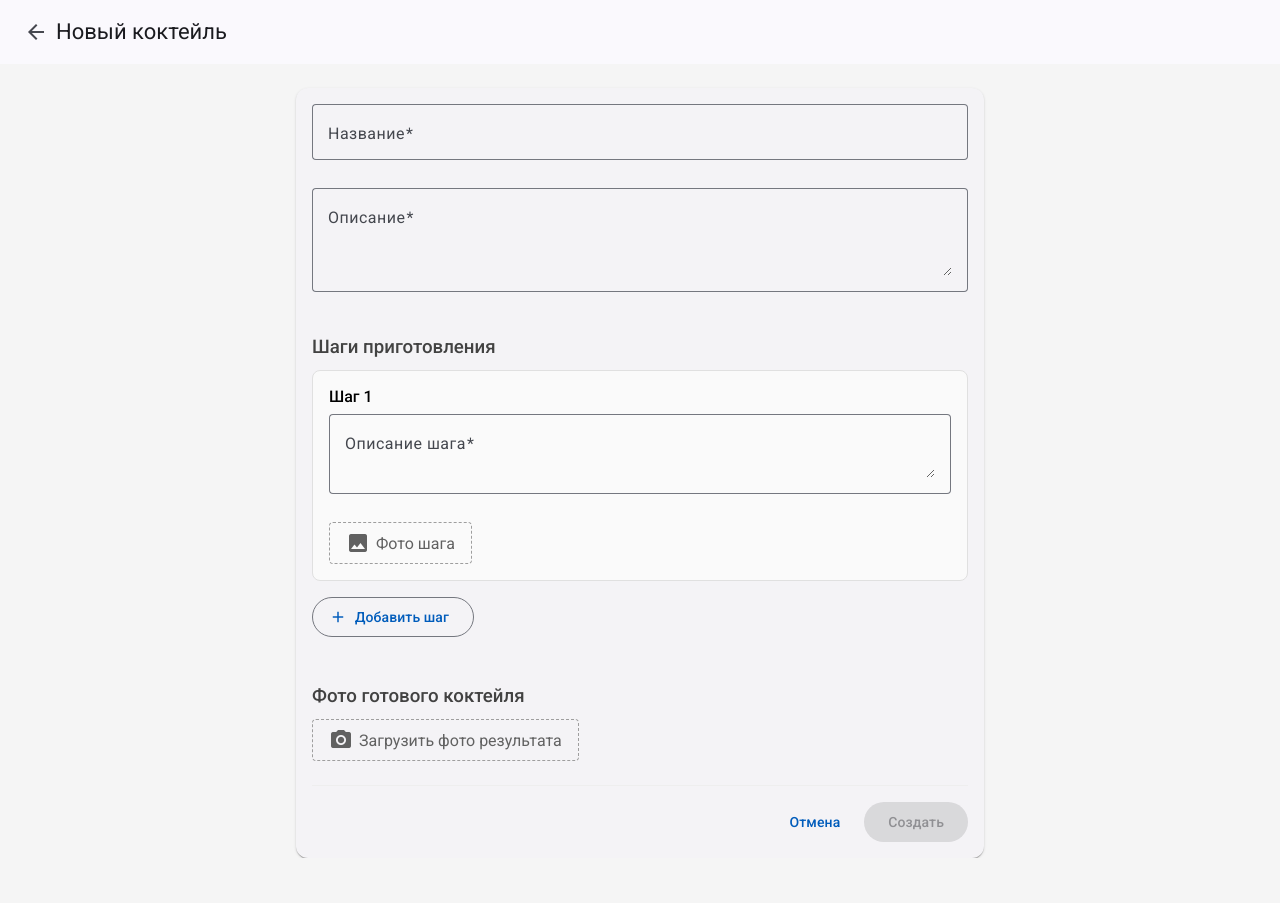
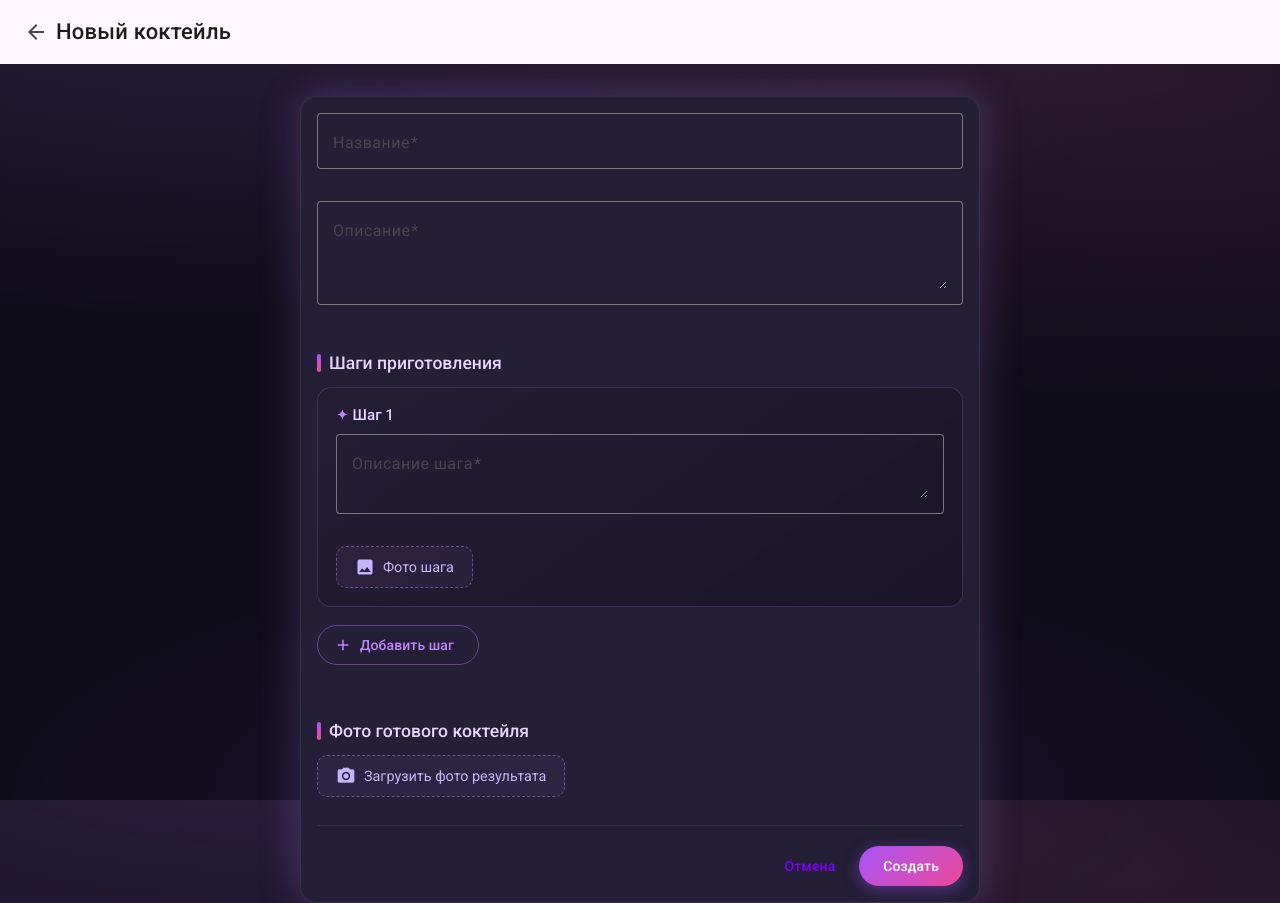
Before and after one commit to LilPipinder/BarMap, an Angular app: page /create in a window 1280 px wide. Before the commit the page ends 858 px from the top, so only its background shows below. Built offline with nearby package versions, Linux system fonts and the light colour scheme.

Commit message:
Изменил общую тему сайта
на темную с фиолетовыми элементами

```diff
--- a/src/app/components/cocktail-detail/cocktail-detail.scss
+++ b/src/app/components/cocktail-detail/cocktail-detail.scss
@@ -2,6 +2,12 @@
   position: sticky;
   top: 0;
   z-index: 100;
+  backdrop-filter: blur(12px);
+
+  span:not(.spacer) {
+    font-weight: 500;
+    letter-spacing: 0.01em;
+  }
 }
 
 .spacer {
@@ -10,51 +16,116 @@
 
 .container {
   max-width: 800px;
-  margin: 24px auto;
-  padding: 0 16px;
+  margin: 32px auto;
+  padding: 0 20px;
+  animation: fadeUp 0.5s ease-out;
+}
+
+@keyframes fadeUp {
+  from { opacity: 0; transform: translateY(16px); }
+  to   { opacity: 1; transform: translateY(0); }
 }
 
 .hero {
   width: 100%;
-  max-height: 360px;
+  max-height: 380px;
   object-fit: cover;
-  border-radius: 4px 4px 0 0;
+  border-radius: 16px 16px 0 0;
+  display: block;
 }
 
 .desc {
-  font-size: 16px;
-  line-height: 1.6;
-  color: #424242;
-  margin: 16px 0 24px;
+  font-size: 1.05rem;
+  line-height: 1.7;
+  color: #d8b4fe;
+  margin: 18px 0 28px;
 }
 
 h3 {
-  margin-bottom: 12px;
+  margin-bottom: 16px;
   font-weight: 500;
+  color: #e9d5ff;
+  font-size: 1.15rem;
+  display: flex;
+  align-items: center;
+  gap: 8px;
+
+  &::before {
+    content: '';
+    width: 4px;
+    height: 18px;
+    background: linear-gradient(180deg, #a855f7, #ec4899);
+    border-radius: 2px;
+  }
 }
 
 .steps {
-  padding-left: 20px;
+  padding-left: 0;
+  list-style: none;
+  counter-reset: step;
+
   li {
-    margin-bottom: 20px;
+    margin-bottom: 24px;
+    position: relative;
+    padding-left: 48px;
+    counter-increment: step;
+
+    &::before {
+      content: counter(step);
+      position: absolute;
+      left: 0;
+      top: 0;
+      width: 32px;
+      height: 32px;
+      border-radius: 50%;
+      background: linear-gradient(135deg, #a855f7, #ec4899);
+      color: white;
+      font-weight: 600;
+      font-size: 0.9rem;
+      display: flex;
+      align-items: center;
+      justify-content: center;
+      box-shadow: 0 4px 12px rgba(168, 85, 247, 0.4);
+    }
   }
 }
 
 .step-text {
-  margin-bottom: 8px;
+  margin-bottom: 10px;
+  line-height: 1.6;
+  color: #e9d5ff;
 }
 
 .step-img {
   max-width: 100%;
-  max-height: 200px;
-  border-radius: 8px;
+  max-height: 220px;
+  border-radius: 12px;
   display: block;
-  margin-top: 8px;
+  margin-top: 10px;
+  border: 2px solid rgba(192, 132, 252, 0.25);
+  box-shadow: 0 6px 20px rgba(0, 0, 0, 0.3);
 }
 
 mat-card-actions {
-  padding: 16px;
+  padding: 20px !important;
   display: flex;
   justify-content: flex-end;
-  gap: 8px;
+  gap: 10px;
+  border-top: 1px solid rgba(255, 255, 255, 0.06);
 }
+
+mat-card-header {
+  mat-card-title {
+    font-size: 1.6rem !important;
+    font-weight: 500;
+    background: linear-gradient(90deg, #e9d5ff, #f9a8d4);
+    -webkit-background-clip: text;
+    -webkit-text-fill-color: transparent;
+    background-clip: text;
+  }
+
+  mat-card-subtitle {
+    color: #c4b5fd !important;
+    margin-top: 6px;
+  }
+}
--- a/src/app/components/cocktail-form/cocktail-form.scss
+++ b/src/app/components/cocktail-form/cocktail-form.scss
@@ -2,84 +2,138 @@
   position: sticky;
   top: 0;
   z-index: 100;
+  backdrop-filter: blur(12px);
+
+  span {
+    font-weight: 500;
+    letter-spacing: 0.01em;
+  }
 }
 
 .container {
   max-width: 720px;
-  margin: 24px auto;
-  padding: 0 16px;
+  margin: 32px auto;
+  padding: 0 20px;
+  animation: fadeUp 0.45s ease-out;
+}
+
+@keyframes fadeUp {
+  from { opacity: 0; transform: translateY(14px); }
+  to   { opacity: 1; transform: translateY(0); }
 }
 
 .full {
   width: 100%;
   display: block;
-  margin-bottom: 8px;
+  margin-bottom: 12px;
 }
 
 .step-block {
-  border: 1px solid #e0e0e0;
-  border-radius: 8px;
-  padding: 16px;
-  margin-bottom: 16px;
-  background: #fafafa;
+  border: 1px solid rgba(192, 132, 252, 0.2);
+  border-radius: 14px;
+  padding: 18px;
+  margin-bottom: 18px;
+  background: linear-gradient(145deg, rgba(36, 30, 54, 0.9), rgba(26, 21, 40, 0.95));
+  transition: border-color 0.25s ease, box-shadow 0.25s ease;
+
+  &:hover {
+    border-color: rgba(192, 132, 252, 0.45);
+    box-shadow: 0 0 24px rgba(192, 132, 252, 0.12);
+  }
 }
 
 .step-header {
   display: flex;
   justify-content: space-between;
   align-items: center;
-  margin-bottom: 8px;
+  margin-bottom: 10px;
   font-weight: 500;
+  color: #e9d5ff;
+  font-size: 0.95rem;
+
+  span::before {
+    content: '✦ ';
+    color: #c084fc;
+  }
 }
 
 .image-row {
   display: flex;
   align-items: center;
-  gap: 12px;
-  margin-top: 8px;
+  gap: 14px;
+  margin-top: 10px;
   flex-wrap: wrap;
 }
 
 .preview {
-  max-width: 120px;
-  max-height: 120px;
-  border-radius: 8px;
+  max-width: 130px;
+  max-height: 130px;
+  border-radius: 12px;
   object-fit: cover;
+  border: 2px solid rgba(192, 132, 252, 0.35);
+  box-shadow: 0 4px 16px rgba(0, 0, 0, 0.3);
+
   &.large {
-    max-width: 200px;
-    max-height: 200px;
+    max-width: 220px;
+    max-height: 220px;
   }
 }
 
 .file-btn {
   display: inline-flex;
   align-items: center;
-  gap: 6px;
-  padding: 8px 16px;
-  border: 1px dashed #9e9e9e;
-  border-radius: 4px;
+  gap: 8px;
+  padding: 10px 18px;
+  border: 1.5px dashed rgba(192, 132, 252, 0.45);
+  border-radius: 10px;
   cursor: pointer;
-  color: #616161;
+  color: #c4b5fd;
+  background: rgba(192, 132, 252, 0.06);
+  transition: all 0.2s ease;
+  font-size: 0.9rem;
+
   &:hover {
-    background: #f5f5f5;
+    background: rgba(192, 132, 252, 0.14);
+    border-color: #c084fc;
+    color: #e9d5ff;
+  }
+
+  mat-icon {
+    font-size: 20px;
+    width: 20px;
+    height: 20px;
   }
 }
 
 .add-step {
-  margin-bottom: 24px;
+  margin-bottom: 28px;
+  border-color: rgba(192, 132, 252, 0.4) !important;
+  color: #c084fc !important;
 }
 
 .actions {
   display: flex;
   justify-content: flex-end;
   gap: 12px;
-  margin-top: 24px;
-  padding-top: 16px;
-  border-top: 1px solid #eee;
+  margin-top: 28px;
+  padding-top: 20px;
+  border-top: 1px solid rgba(255, 255, 255, 0.08);
 }
 
 h3 {
-  margin: 24px 0 12px;
+  margin: 28px 0 14px;
   font-weight: 500;
-  color: #424242;
+  color: #e9d5ff;
+  font-size: 1.1rem;
+  display: flex;
+  align-items: center;
+  gap: 8px;
+
+  &::before {
+    content: '';
+    width: 4px;
+    height: 18px;
+    background: linear-gradient(180deg, #a855f7, #ec4899);
+    border-radius: 2px;
+  }
 }
--- a/src/app/components/cocktail-list/cocktail-list.scss
+++ b/src/app/components/cocktail-list/cocktail-list.scss
@@ -2,6 +2,17 @@
   position: sticky;
   top: 0;
   z-index: 100;
+  backdrop-filter: blur(12px);
+
+  span:first-of-type {
+    font-size: 1.35rem;
+    font-weight: 500;
+    letter-spacing: 0.02em;
+    background: #000000;
+    -webkit-background-clip: text;
+    -webkit-text-fill-color: transparent;
+    background-clip: text;
+  }
 }
 
 .spacer {
@@ -10,8 +21,20 @@
 
 .container {
   max-width: 1100px;
-  margin: 24px auto;
-  padding: 0 16px;
+  margin: 32px auto;
+  padding: 0 20px;
+  animation: fadeUp 0.5s ease-out;
+}
+
+@keyframes fadeUp {
+  from {
+    opacity: 0;
+    transform: translateY(16px);
+  }
+  to {
+    opacity: 1;
+    transform: translateY(0);
+  }
 }
 
 .full-width {
@@ -19,39 +42,72 @@
 }
 
 .thumb {
-  width: 64px;
-  height: 64px;
+  width: 72px;
+  height: 72px;
   object-fit: cover;
-  border-radius: 8px;
+  border-radius: 12px;
+  border: 2px solid rgba(192, 132, 252, 0.3);
+  transition: transform 0.25s ease, box-shadow 0.25s ease;
+
+  &:hover {
+    transform: scale(1.08);
+    box-shadow: 0 0 20px rgba(192, 132, 252, 0.45);
+  }
 }
 
 .no-image {
-  width: 64px;
-  height: 64px;
+  width: 72px;
+  height: 72px;
   display: flex;
   align-items: center;
   justify-content: center;
-  background: #f5f5f5;
-  border-radius: 8px;
-  font-size: 28px;
+  background: linear-gradient(145deg, #2a1f45, #1a1528);
+  border-radius: 12px;
+  font-size: 32px;
+  border: 2px dashed rgba(192, 132, 252, 0.25);
 }
 
 .name-link {
-  color: #3f51b5;
+  color: #e9d5ff;
   text-decoration: none;
   font-weight: 500;
+  font-size: 1.05rem;
+  transition: color 0.2s;
+
   &:hover {
-    text-decoration: underline;
+    color: #f9a8d4;
+    text-decoration: none;
   }
 }
 
 .empty {
   text-align: center;
-  padding: 48px;
-  color: #666;
-  font-size: 18px;
+  padding: 64px 24px;
+  color: var(--bar-muted, #a78bfa);
+  font-size: 1.15rem;
+
+  &::before {
+    content: '🍸';
+    display: block;
+    font-size: 3rem;
+    margin-bottom: 12px;
+    opacity: 0.7;
+  }
 }
 
 mat-card-header {
-  margin-bottom: 16px;
+  margin-bottom: 20px;
+
+  mat-card-title {
+    font-size: 1.4rem !important;
+    font-weight: 500;
+  }
+
+  mat-card-subtitle {
+    color: #c4b5fd !important;
+  }
 }
+
+.mat-mdc-row {
+  transition: background 0.2s ease;
+}
--- a/src/styles.scss
+++ b/src/styles.scss
@@ -4,21 +4,105 @@ html {
   @include mat.theme((
     color: (
       theme-type: light,
-      primary: mat.$azure-palette,
-      tertiary: mat.$blue-palette,
+      primary: mat.$violet-palette,
+      tertiary: mat.$rose-palette,
     ),
     typography: Roboto,
     density: 0,
   ));
 }
 
+:root {
+  --bar-bg: #0f0c1a;
+  --bar-surface: #1a1528;
+  --bar-card: #241e36;
+  --bar-border: rgba(255, 255, 255, 0.08);
+  --bar-accent: #c084fc;
+  --bar-accent-2: #f472b6;
+  --bar-text: #f3e8ff;
+  --bar-muted: #a78bfa;
+  --bar-glow: 0 0 40px rgba(192, 132, 252, 0.25);
+  --radius: 16px;
+  --radius-sm: 10px;
+}
+
 html, body {
   height: 100%;
   margin: 0;
-  font-family: Roboto, "Helvetica Neue", sans-serif;
-  background: #f5f5f5;
+  font-family: 'Roboto', 'Helvetica Neue', sans-serif;
+  background: var(--bar-bg);
+  color: var(--bar-text);
+  background-image:
+    radial-gradient(ellipse 80% 50% at 20% -10%, rgba(192, 132, 252, 0.18), transparent),
+    radial-gradient(ellipse 60% 40% at 90% 10%, rgba(244, 114, 182, 0.12), transparent),
+    radial-gradient(ellipse 50% 30% at 50% 100%, rgba(139, 92, 246, 0.1), transparent);
+  background-attachment: fixed;
 }
 
 * {
   box-sizing: border-box;
 }
+
+.mat-mdc-card {
+  background: var(--bar-card) !important;
+  color: var(--bar-text) !important;
+  border: 1px solid var(--bar-border) !important;
+  border-radius: var(--radius) !important;
+  box-shadow: var(--bar-glow) !important;
+}
+
+.mat-mdc-toolbar {
+  background: linear-gradient(135deg, #1e1533 0%, #2a1f45 100%) !important;
+  border-bottom: 1px solid var(--bar-border);
+  box-shadow: 0 4px 24px rgba(0, 0, 0, 0.4);
+}
+
+.mat-mdc-form-field {
+  --mdc-outlined-text-field-outline-color: rgba(255, 255, 255, 0.15);
+  --mdc-outlined-text-field-hover-outline-color: var(--bar-accent);
+  --mdc-outlined-text-field-focus-outline-color: var(--bar-accent);
+  --mdc-outlined-text-field-label-text-color: var(--bar-muted);
+  --mdc-outlined-text-field-input-text-color: var(--bar-text);
+  --mdc-outlined-text-field-caret-color: var(--bar-accent);
+}
+
+.mat-mdc-table {
+  background: transparent !important;
+  color: var(--bar-text) !important;
+}
+
+.mat-mdc-header-row {
+  background: rgba(192, 132, 252, 0.08) !important;
+}
+
+.mat-mdc-row:hover {
+  background: rgba(192, 132, 252, 0.06) !important;
+}
+
+.mat-mdc-header-cell,
+.mat-mdc-cell {
+  color: var(--bar-text) !important;
+  border-bottom-color: var(--bar-border) !important;
+}
+
+.mat-mdc-button.mat-primary,
+.mat-mdc-raised-button.mat-primary {
+  background: linear-gradient(135deg, #a855f7, #ec4899) !important;
+  color: white !important;
+  box-shadow: 0 4px 16px rgba(168, 85, 247, 0.4) !important;
+}
+
+.mat-mdc-button.mat-primary:hover,
+.mat-mdc-raised-button.mat-primary:hover {
+  box-shadow: 0 6px 24px rgba(168, 85, 247, 0.55) !important;
+  transform: translateY(-1px);
+}
+
+.mat-mdc-outlined-button {
+  border-color: rgba(192, 132, 252, 0.4) !important;
+  color: var(--bar-accent) !important;
+}
+
+a {
+  color: var(--bar-accent);
+}
```
